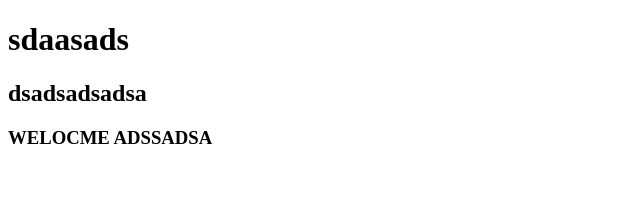
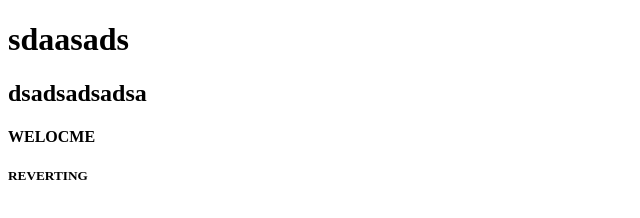
Before and after one commit to mohmaadBaker/TEST-Git-hub, a plain HTML site: page index.html in a window 1280 px wide. Shown: the whole page, without its empty margins (0-640 px from the left). Drawn offline with Linux system fonts and the light colour scheme.

Commit message:
reverting

```diff
--- a/index.html
+++ b/index.html
@@ -8,6 +8,7 @@
 <body>
     <h1>sdaasads</h1>
     <h2>dsadsadsadsa</h2>
-    <h3>WELOCME ADSSADSA </h3>
+    <h4>WELOCME</h4>
+    <h5>REVERTING</h5>
 </body>
 </html>
```
